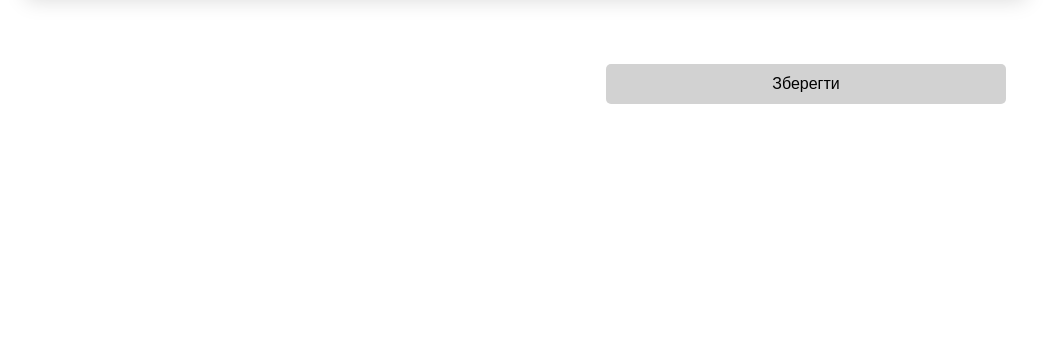
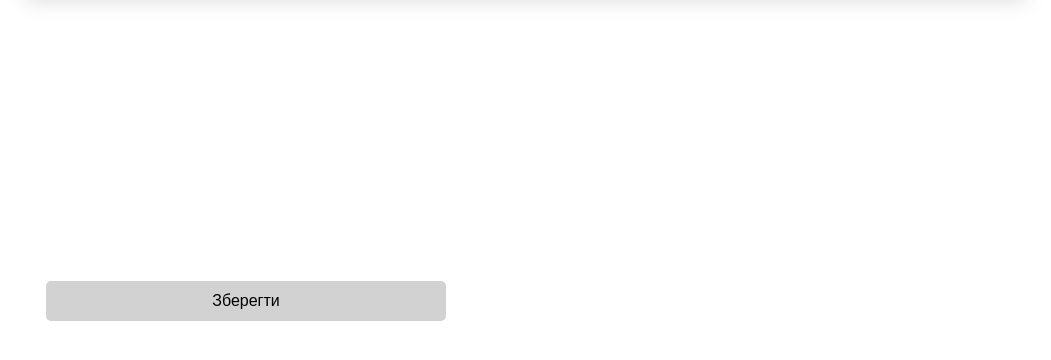
Before and after one commit to Bobako/sms_handler, a Python web app: template sms_handler/templates/subs.html in a window 1280 px wide. Shown: the part 259-619 px from the top of the page, without its empty margins (114-1165 px from the left). Run offline with Jinja, Linux system fonts and the light colour scheme; the template is opened without the code that fills it, so the values that code supplies are empty.

Commit message:
absent datetime fixed; submit button in subs.html fixed on screen

```diff
--- a/sms_handler/routes.py
+++ b/sms_handler/routes.py
@@ -56,12 +56,6 @@ def users_page():
 def subs_page():
     if request.method == "POST":
         form = parse_forms(request.form)
-        for sub in form.values():
-            if sub["last_sms_datetime"]:
-                sub["last_sms_datetime"] = datetime.datetime.strptime(sub["last_sms_datetime"], "%Y-%m-%dT%H:%M")
-            else:
-                sub["last_sms_datetime"] = None
-
         update_objs(db.session, form, Sub)
     return render_template("subs.html")
 
--- a/sms_handler/static/styles.css
+++ b/sms_handler/static/styles.css
@@ -98,6 +98,11 @@ input[type=number]::-webkit-outer-spin-button {
     margin: 0;
 }
 
+.fixed_submit {
+    position: fixed;
+    z-index: 1000;
+    bottom: 200px;
+}
 
 @media (min-width: 1000px) {
     main {
--- a/sms_handler/templates/subs.html
+++ b/sms_handler/templates/subs.html
@@ -39,7 +39,7 @@
                 <tbody></tbody>
             </form>
         </table><br>
-        <input form="sub_form" class="micro_btn right" type="submit" value="Зберегти">
+        <input form="sub_form" class="micro_btn fixed_submit" type="submit" value="Зберегти">
 
     </div>
 </main>
```
